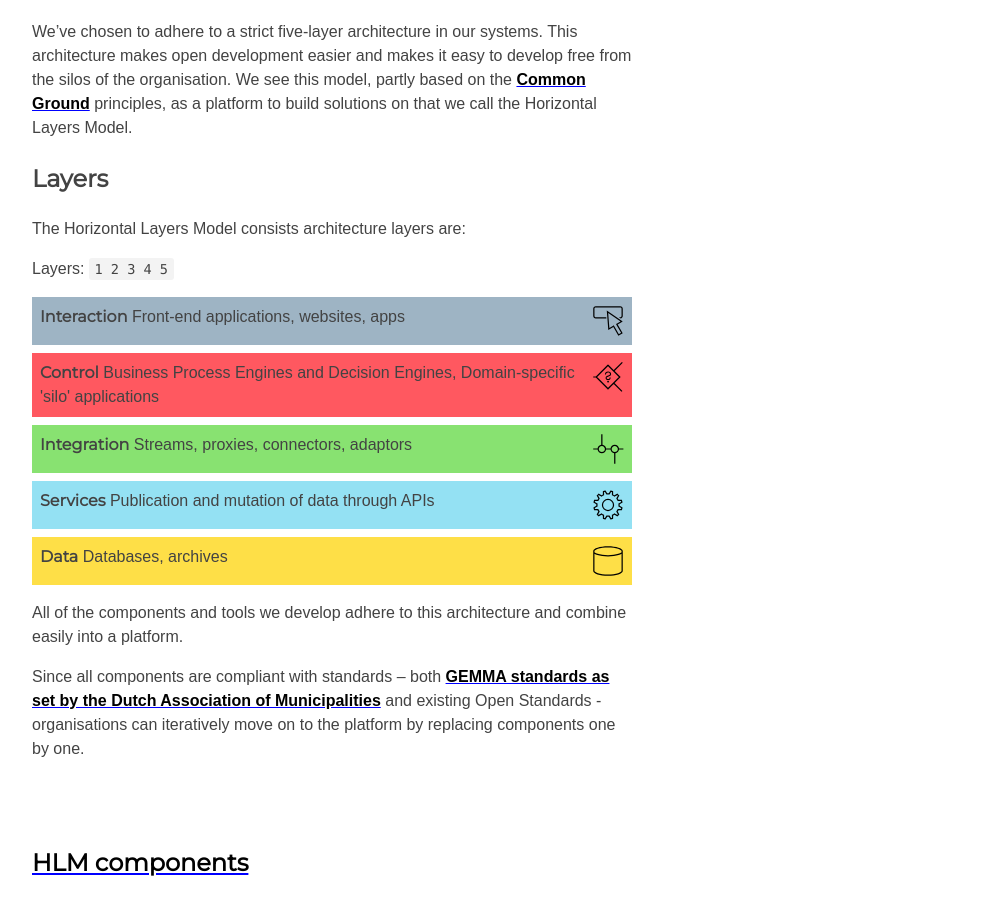
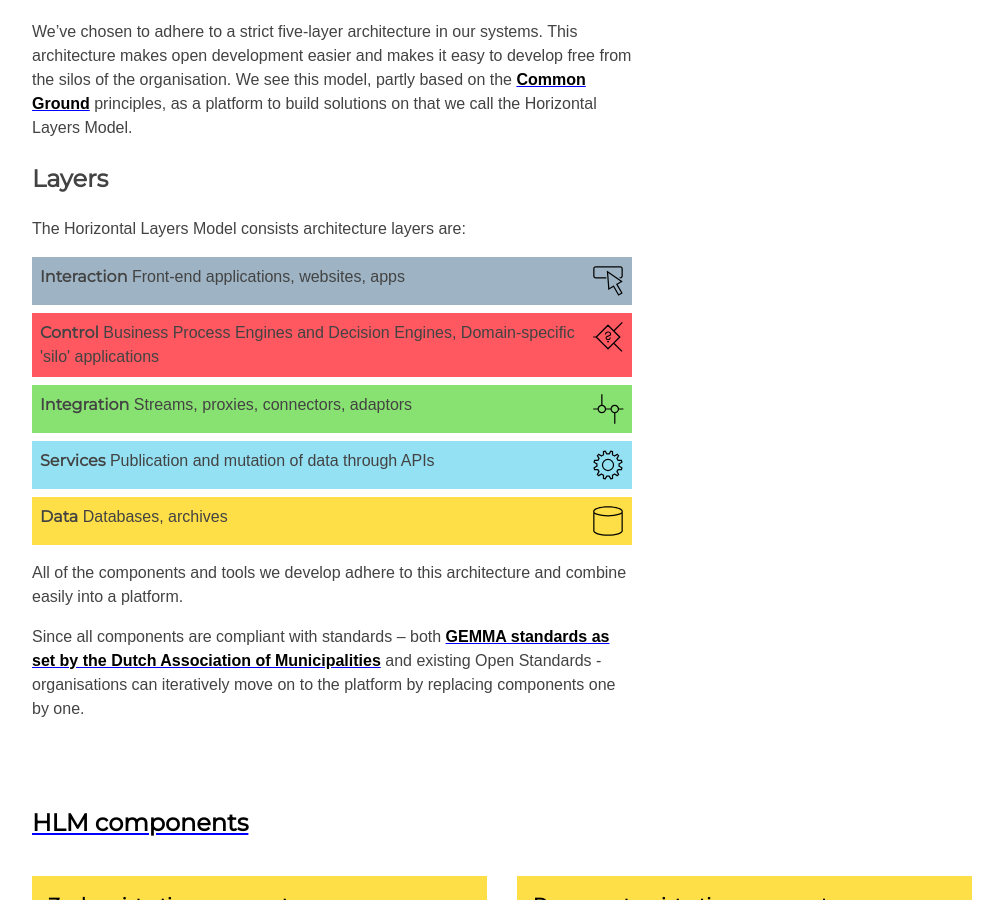
Before and after one commit to Haarlem/haarlem.github.io, a Jekyll site: the page built from hlm/index.md, in a window 1280 px wide and 900 px high, scrolled down 419 px. Shown: the whole window, without its empty margins (138-1141 px from the left). Built offline with Jekyll 4.4.1, drawn with Linux system fonts in a browser that asks for light colours; our own code applies the rules of GitHub Pages for plain Markdown files.

Commit message:
Removed debug code

```diff
--- a/_includes/layers.html
+++ b/_includes/layers.html
@@ -1,5 +1,3 @@
-<p>Layers: <code>{{ include.select }}</code></p>
-
 <ul class="layers-map">
   <li class="layer1 {% if include.select contains '1' %}select{% endif %}">
     <img src="{{ site.baseUrl }}/assets/hlm-layer-1.svg">
```
